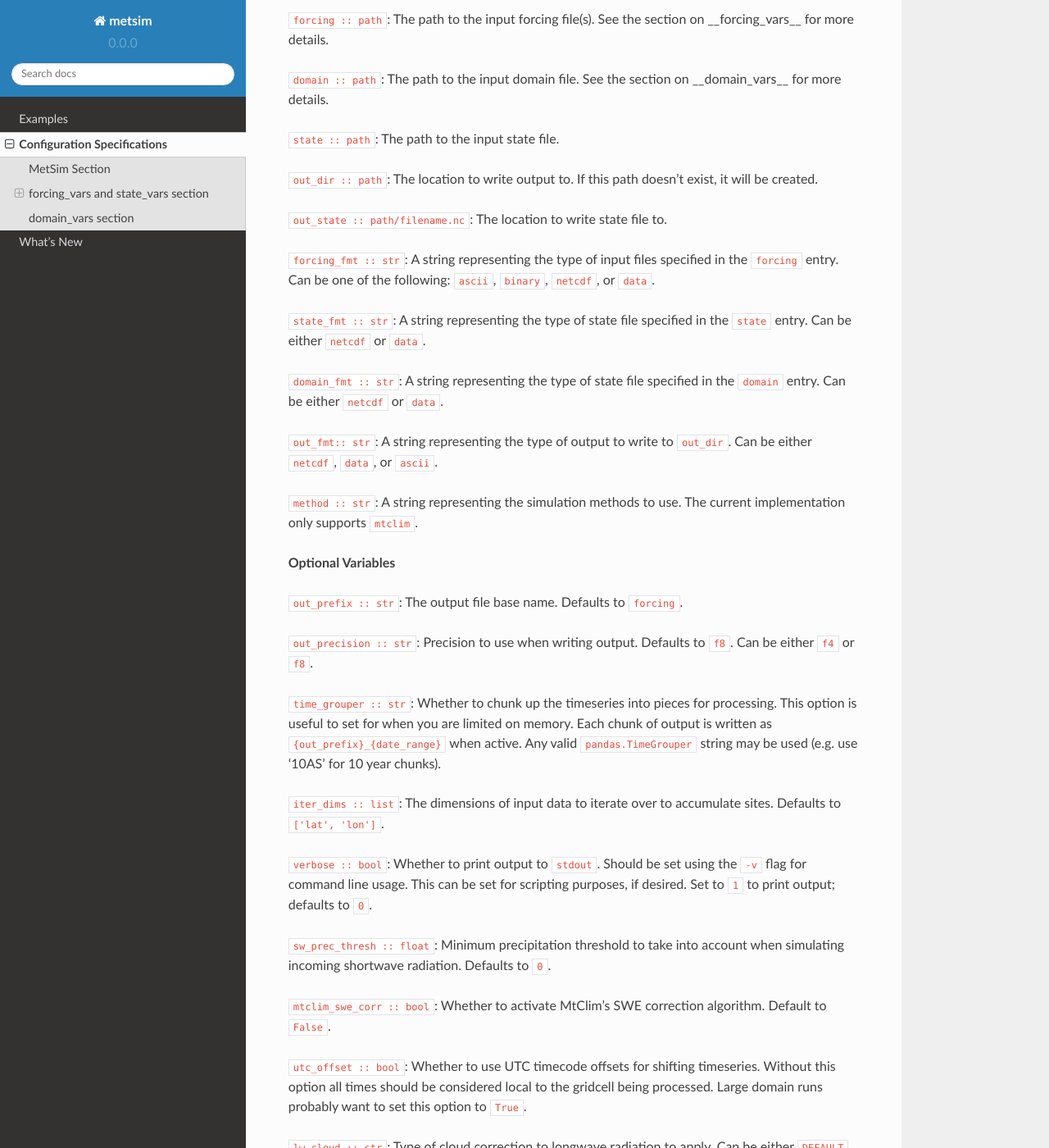
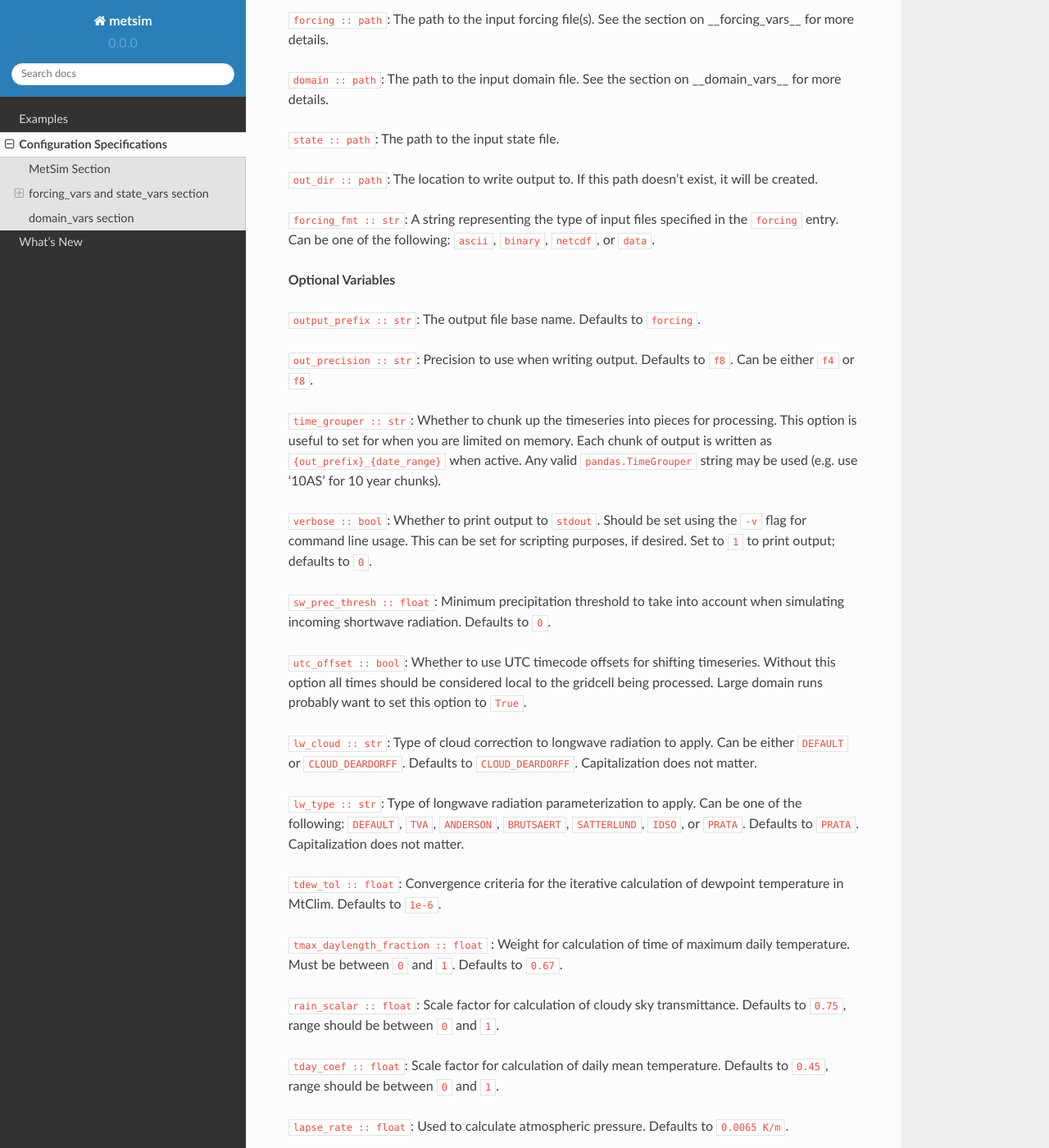
Before and after one commit to UW-Hydro/MetSim, a Sphinx documentation site: the page built from docs/configuration.rst, in a window 1280 px wide and 1400 px high, scrolled down 471 px. Shown: the whole window at 82% size. Built offline with Sphinx 7.4.7 and the Read the Docs theme 2.0.0, drawn with Linux system fonts in a browser that asks for light colours; pages that are not in the unit, such as notebooks, are missing from menus; some of the changed text lies outside the part shown.

Commit message:
Simplify configuration, address #151

```diff
--- a/docs/configuration.rst
+++ b/docs/configuration.rst
@@ -32,27 +32,13 @@ __domain_vars__ for more details.
 ``out_dir :: path``: The location to write output to.  If this path doesn't
 exist, it will be created.
 
-``out_state :: path/filename.nc``: The location to write state file to.
-
 ``forcing_fmt :: str``: A string representing the type of input files specified in
 the ``forcing`` entry.  Can be one of the following: ``ascii``, ``binary``,
 ``netcdf``, or ``data``.
 
-``state_fmt :: str``: A string representing the type of state file specified in
-the ``state`` entry.  Can be either ``netcdf`` or ``data``.
-
-``domain_fmt :: str``: A string representing the type of state file specified in
-the ``domain`` entry.  Can be either ``netcdf`` or ``data``.
-
-``out_fmt:: str``: A string representing the type of output to write to
-``out_dir``.  Can be either ``netcdf``, ``data``, or ``ascii``.
-
-``method :: str``: A string representing the simulation methods to use.  The
-current implementation only supports ``mtclim``.
-
 **Optional Variables**
 
-``out_prefix :: str``: The output file base name. Defaults to ``forcing``.
+``output_prefix :: str``: The output file base name. Defaults to ``forcing``.
 
 ``out_precision :: str``: Precision to use when writing output.  Defaults to
 ``f8``.  Can be either ``f4`` or ``f8``.
@@ -63,18 +49,12 @@ memory.  Each chunk of output is written as ``{out_prefix}_{date_range}`` when
 active. Any valid ``pandas.TimeGrouper`` string may be used (e.g. use '10AS'
 for 10 year chunks).
 
-``iter_dims :: list``: The dimensions of input data to iterate over to
-accumulate sites.  Defaults to ``['lat', 'lon']``.
-
 ``verbose :: bool``: Whether to print output to ``stdout``.  Should be set using
 the ``-v`` flag for command line usage.  This can be set for scripting purposes,
 if desired. Set to ``1`` to print output; defaults to ``0``.
 
 ``sw_prec_thresh :: float``: Minimum precipitation threshold to take into
 account when simulating incoming shortwave radiation.  Defaults to ``0``.
-
-``mtclim_swe_corr :: bool``: Whether to activate MtClim's SWE correction
-algorithm. Default to ``False``.
 
 ``utc_offset :: bool``: Whether to use UTC timecode offsets for shifting
 timeseries. Without this option all times should be considered local to
@@ -95,12 +75,6 @@ dewpoint temperature in MtClim.  Defaults to ``1e-6``.
 
 ``tmax_daylength_fraction :: float`` : Weight for calculation of time of maximum
 daily temperature.  Must be between ``0`` and ``1``.  Defaults to ``0.67``.
-
-``snow_crit_temp :: float``: Critical temperature for snow to melt.  Defaults to
-``-6.0 C``.
-
-``snow_melt_rate :: float``: Melt rate when temperature is less than
-``snow_crit_temp``.  Defaults to ``0.042 cm/K``.
 
 ``rain_scalar :: float``: Scale factor for calculation of cloudy sky
 transmittance.  Defaults to ``0.75``, range should be between ``0`` and
```
Also changed, not shown: 6 other files.
